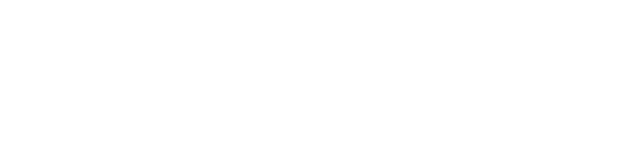
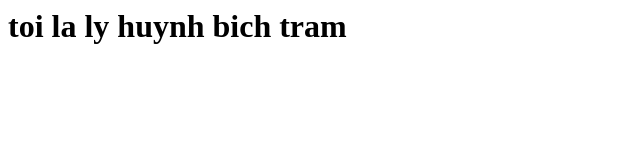
Before and after one commit to bt178/test, a plain HTML site: page index.html in a window 1280 px wide. Shown: the whole page, without its empty margins (0-640 px from the left). Drawn offline with Linux system fonts and the light colour scheme.

Commit message:
Update index.html

```diff
--- a/index.html
+++ b/index.html
@@ -5,7 +5,7 @@
 </head>
 <body>
 
-
+<h1>toi la ly huynh bich tram</h1>
 
 
 
```
